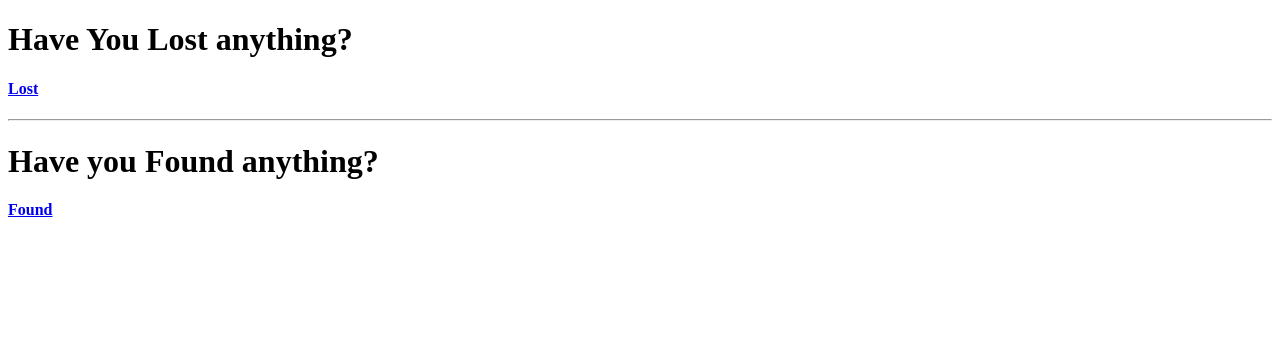
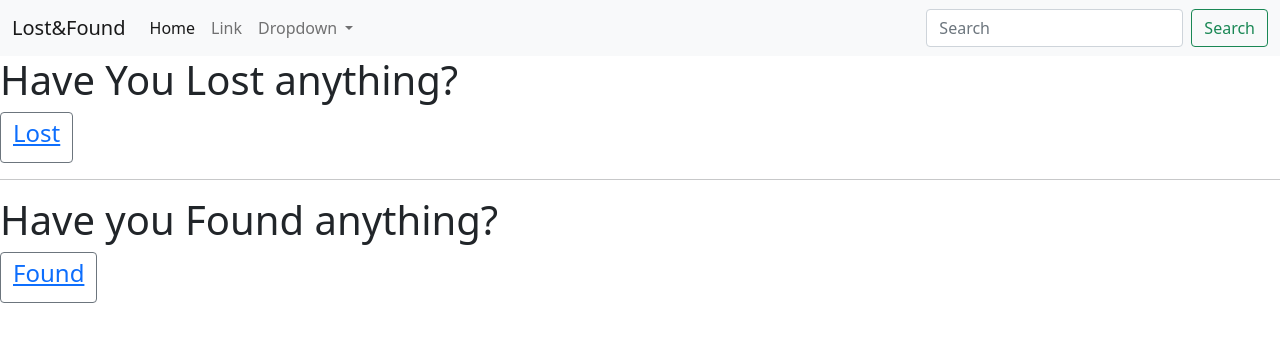
Before and after one commit to Aneesh02/LostAndFound, a Django app: page / in a window 1280 px wide. Shown: the top 342 px of the page. Run offline with Django 4.2, Linux system fonts and the light colour scheme.

Commit message:
Added Nav Bar

```diff
--- a/templates/index.html
+++ b/templates/index.html
@@ -1,16 +1,64 @@
-<!DOCTYPE html>
+<!doctype html>
 <html lang="en">
   <head>
-    <meta charset="UTF-8">
-    <meta http-equiv="X-UA-Compatible" content="IE=edge">
-    <meta name="viewport" content="width=device-width, initial-scale=1.0">
-    <title>Document</title>
+    <!-- Required meta tags -->
+    <meta charset="utf-8">
+    <meta name="viewport" content="width=device-width, initial-scale=1">
+
+    <!-- Bootstrap CSS -->
+    <link href="https://cdn.jsdelivr.net/npm/bootstrap@5.1.3/dist/css/bootstrap.min.css" rel="stylesheet" integrity="sha384-1BmE4kWBq78iYhFldvKuhfTAU6auU8tT94WrHftjDbrCEXSU1oBoqyl2QvZ6jIW3" crossorigin="anonymous">
+
+    <title>Hello, world!</title>
   </head>
   <body>
+    <nav class="navbar navbar-expand-lg navbar-light bg-light">
+      <div class="container-fluid">
+        <a class="navbar-brand" href="#">Lost&Found</a>
+        <button class="navbar-toggler" type="button" data-bs-toggle="collapse" data-bs-target="#navbarSupportedContent" aria-controls="navbarSupportedContent" aria-expanded="false" aria-label="Toggle navigation">
+          <span class="navbar-toggler-icon"></span>
+        </button>
+        <div class="collapse navbar-collapse" id="navbarSupportedContent">
+          <ul class="navbar-nav me-auto mb-2 mb-lg-0">
+            <li class="nav-item">
+              <a class="nav-link active" aria-current="page" href="#">Home</a>
+            </li>
+            <li class="nav-item">
+              <a class="nav-link" href="#">Link</a>
+            </li>
+            <li class="nav-item dropdown">
+              <a class="nav-link dropdown-toggle" href="#" id="navbarDropdown" role="button" data-bs-toggle="dropdown" aria-expanded="false">
+                Dropdown
+              </a>
+              <ul class="dropdown-menu" aria-labelledby="navbarDropdown">
+                <li><a class="dropdown-item" href="#">Action</a></li>
+                <li><a class="dropdown-item" href="#">Another action</a></li>
+                <li><hr class="dropdown-divider"></li>
+                <li><a class="dropdown-item" href="#">Something else here</a></li>
+              </ul>
+            </li>
+          </ul>
+          <form class="d-flex">
+            <input class="form-control me-2" type="search" placeholder="Search" aria-label="Search">
+            <button class="btn btn-outline-success" type="submit">Search</button>
+          </form>
+        </div>
+      </div>
+    </nav>
+
+    <!-- Optional JavaScript; choose one of the two! -->
+
+    <!-- Option 1: Bootstrap Bundle with Popper -->
+    <script src="https://cdn.jsdelivr.net/npm/bootstrap@5.1.3/dist/js/bootstrap.bundle.min.js" integrity="sha384-ka7Sk0Gln4gmtz2MlQnikT1wXgYsOg+OMhuP+IlRH9sENBO0LRn5q+8nbTov4+1p" crossorigin="anonymous"></script>
+
+    <!-- Option 2: Separate Popper and Bootstrap JS -->
+    <!--
+    <script src="https://cdn.jsdelivr.net/npm/@popperjs/core@2.10.2/dist/umd/popper.min.js" integrity="sha384-7+zCNj/IqJ95wo16oMtfsKbZ9ccEh31eOz1HGyDuCQ6wgnyJNSYdrPa03rtR1zdB" crossorigin="anonymous"></script>
+    <script src="https://cdn.jsdelivr.net/npm/bootstrap@5.1.3/dist/js/bootstrap.min.js" integrity="sha384-QJHtvGhmr9XOIpI6YVutG+2QOK9T+ZnN4kzFN1RtK3zEFEIsxhlmWl5/YESvpZ13" crossorigin="anonymous"></script>
+    -->
   <h1>Have You Lost anything?</h1>
-    <h4><a href='/lost'>Lost</a></h4>
+  <button type="button" class="btn btn-outline-secondary"><h4><a href='/lost'>Lost</a></h4></button>
 <hr>
 <h1>Have you Found anything?</h1>
-    <h4><a href='/found'>Found</a></h4>
+<button type="button" class="btn btn-outline-secondary"><h4><a href='/found'>Found</a></h4></button>
   </body>
 </html>
```
Lines whose indentation alone changed are shown as unchanged.
